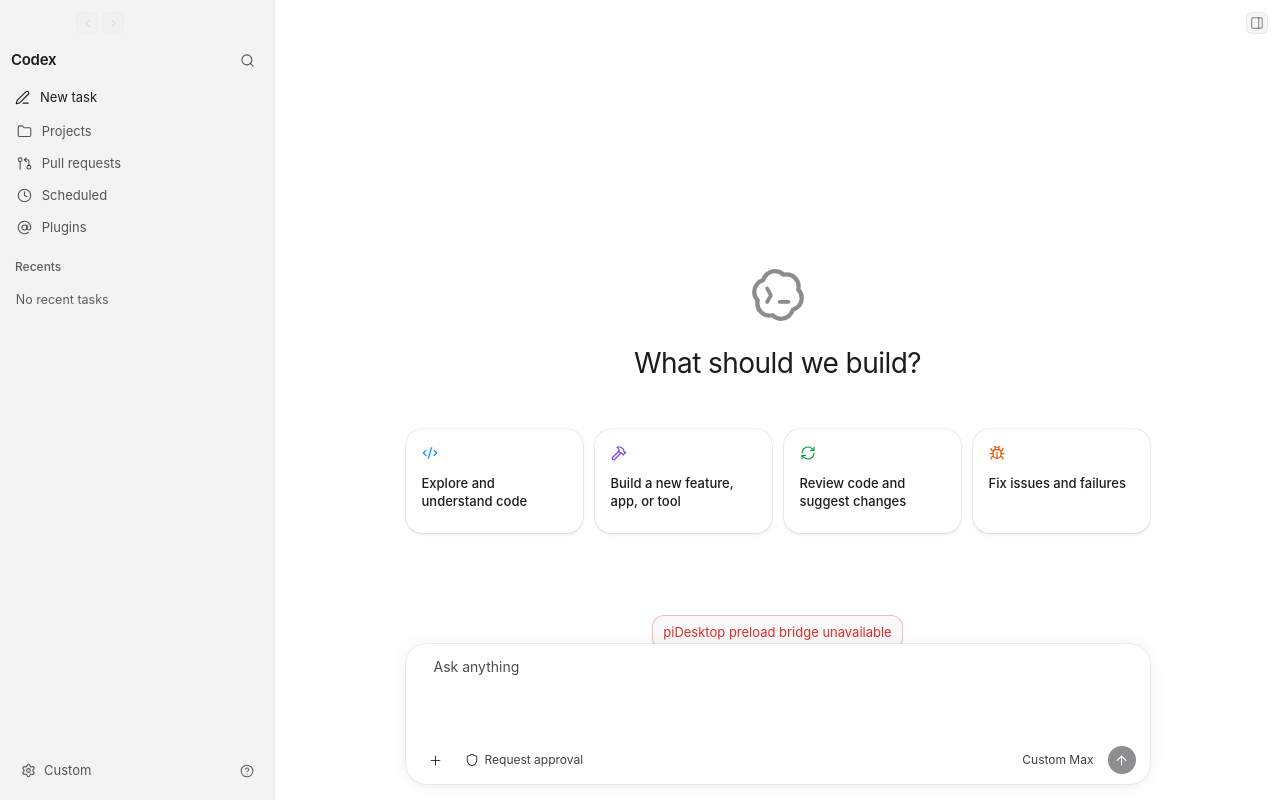
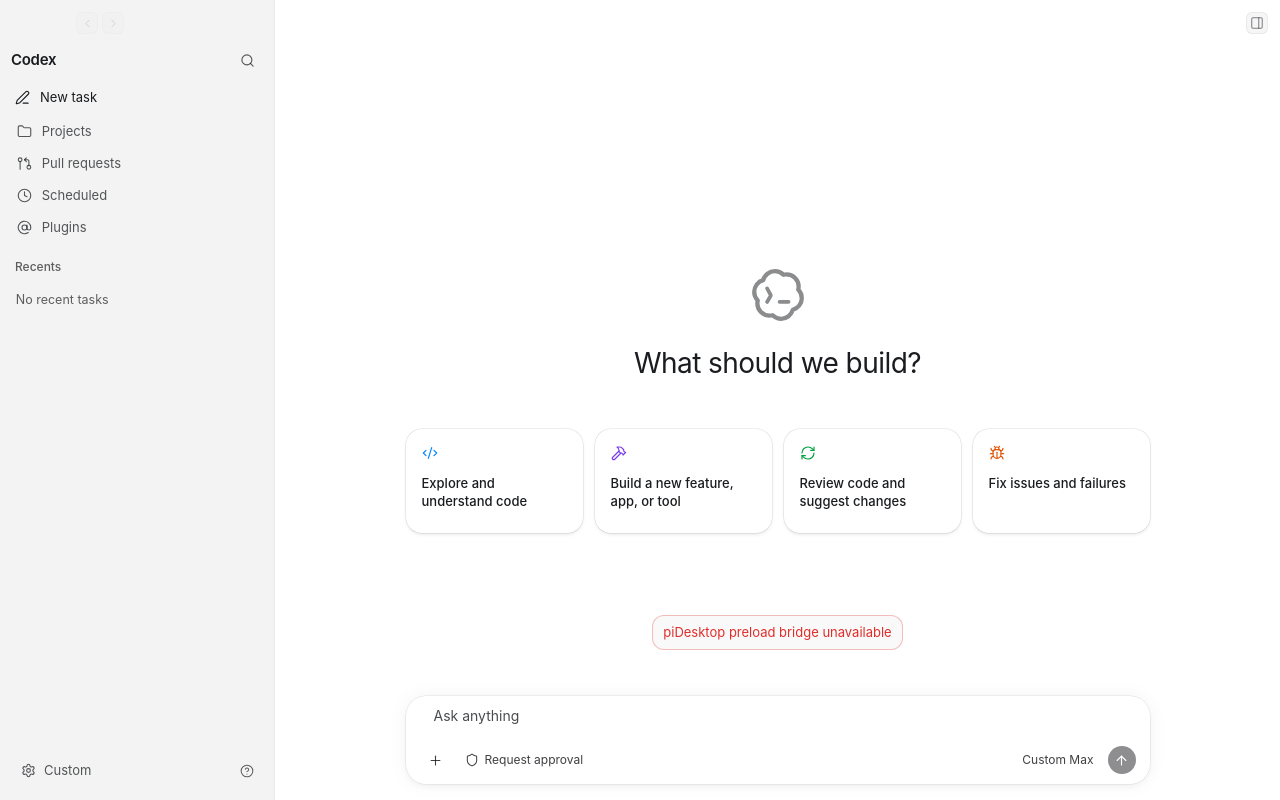
Before and after one commit to Tioit-Wang/PI-Desktop, a React (Vite) app in the folder apps/desktop/: page / in a window 1280 px wide. Built offline with nearby package versions, Linux system fonts and the light colour scheme.

Commit message:
fix(ui): cap composer at seven lines

```diff
--- a/apps/desktop/src/components/Composer.tsx
+++ b/apps/desktop/src/components/Composer.tsx
@@ -16,6 +16,14 @@ import {
 } from "./icons";
 
 type Effort = "low" | "mid" | "high" | "max";
+
+const COMPOSER_MIN_HEIGHT_PX = 28;
+const COMPOSER_MAX_VISIBLE_ROWS = 7;
+
+function cssPixels(value: string) {
+  const parsed = Number.parseFloat(value);
+  return Number.isFinite(parsed) ? parsed : 0;
+}
 
 function projectName(path?: string | null, name?: string | null, fallback = "") {
   if (name) return name;
@@ -74,11 +82,25 @@ export function Composer({ variant = "docked" }: { variant?: "home" | "docked" }
   useEffect(() => {
     const el = ref.current;
     if (!el) return;
-    // Measure scrollHeight from a clean auto height. Never collapse empty
-    // draft to 0 — that hides placeholder/infinity optical row (Codex ~28px).
+    // Measure wrapped visual lines, not newline characters. The draft starts
+    // at one optical row, grows through seven rows, then scrolls internally.
     el.style.height = "auto";
-    const next = Math.max(28, Math.min(el.scrollHeight, 180));
+    const style = window.getComputedStyle(el);
+    const lineHeight = cssPixels(style.lineHeight) || COMPOSER_MIN_HEIGHT_PX;
+    const verticalChrome =
+      cssPixels(style.paddingTop) +
+      cssPixels(style.paddingBottom) +
+      cssPixels(style.borderTopWidth) +
+      cssPixels(style.borderBottomWidth);
+    const maxHeight = Math.ceil(
+      lineHeight * COMPOSER_MAX_VISIBLE_ROWS + verticalChrome,
+    );
+    const next = Math.max(
+      COMPOSER_MIN_HEIGHT_PX,
+      Math.min(el.scrollHeight, maxHeight),
+    );
     el.style.height = `${next}px`;
+    el.style.overflowY = el.scrollHeight > maxHeight ? "auto" : "hidden";
   }, [value]);
 
   useEffect(() => {
--- a/apps/desktop/src/styles/globals.css
+++ b/apps/desktop/src/styles/globals.css
@@ -886,7 +886,8 @@ textarea:disabled {
 .composer-input {
   width: 100%;
   min-height: 28px;
-  max-height: 180px;
+  max-height: 7lh;
+  overflow-y: hidden;
   resize: none;
   border: 0;
   outline: none;
@@ -1796,20 +1797,14 @@ textarea:disabled {
 
 .composer-dock-home .composer-shell {
   display: flex;
-  /*
-    Gold empty plate top ~y538 / draft ~y551 / foot ~y672 (+ shadow y674).
-    Bottom-aligned min-height grows upward; 140px matches gold plate height.
-  */
-  min-height: 140px;
   flex-direction: column;
 }
 
 .composer-dock-home .composer-input-wrap {
-  flex: 1 1 auto;
-  min-height: 76px;
+  flex: 0 0 auto;
+  min-height: 44px;
   align-items: flex-start;
-  /* Gold: plate top ~y538, draft ink ~y551 → ~13px inset */
-  padding: 13px 14px 0 14px;
+  padding: 10px 14px 0;
   gap: 8px;
 }
 
```
Also changed, not shown: 4 other files (tests, documents, lock files or other folders).
